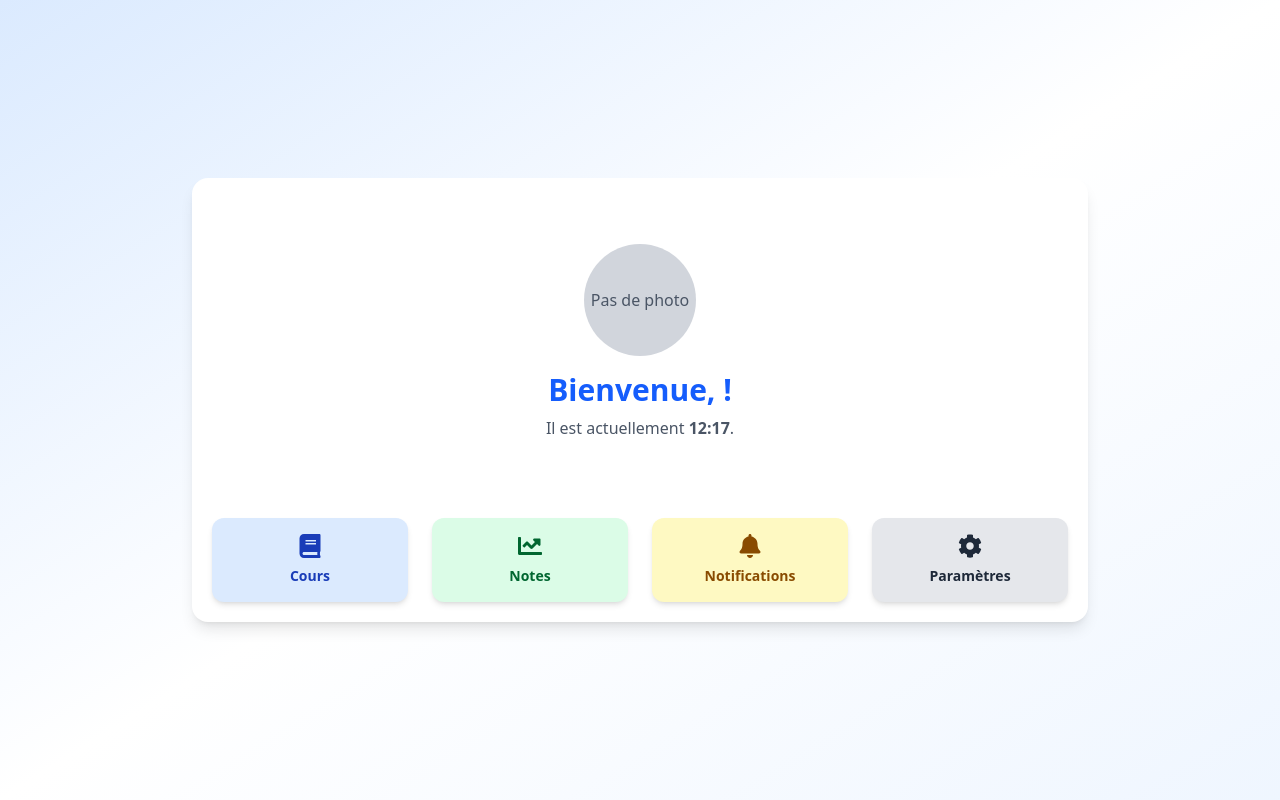
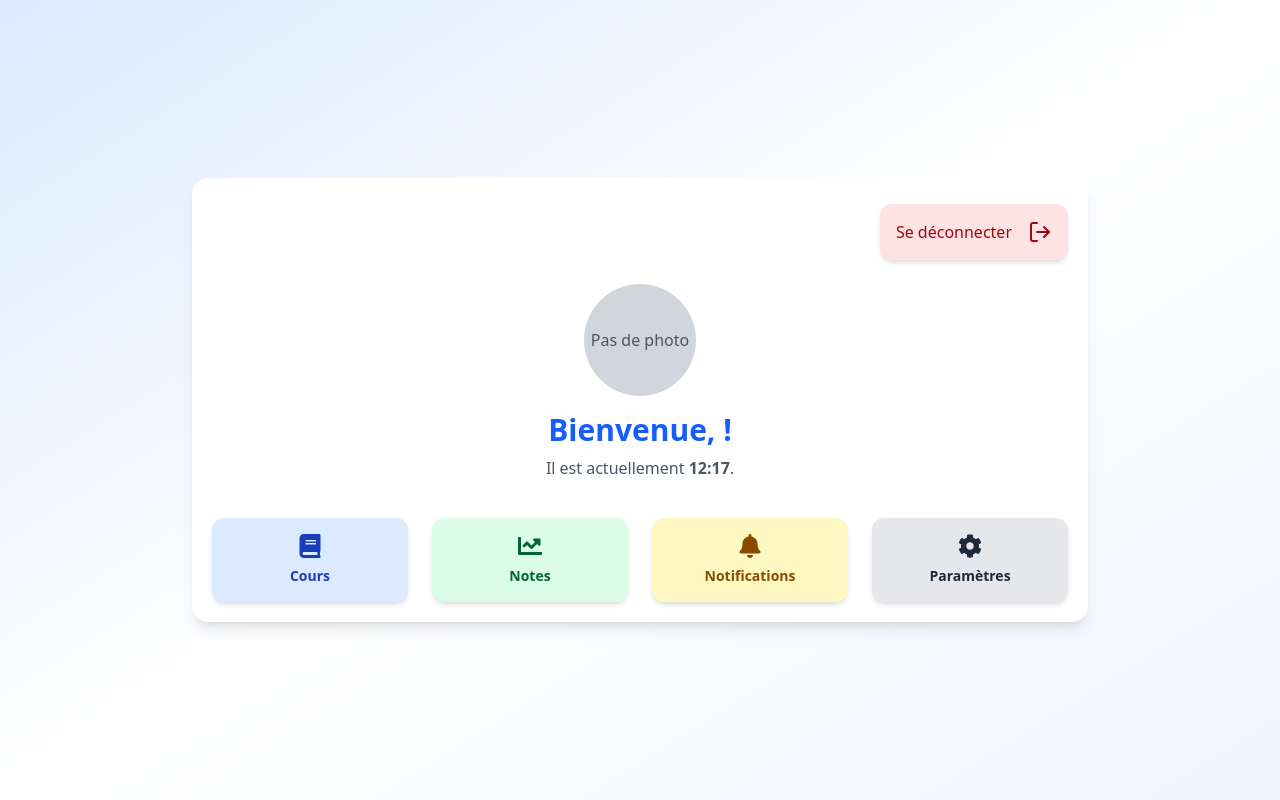
Before and after one commit to CarenneFa/Dashboard_cours, a React (Vite) app: page /home in a window 1280 px wide. Built offline with nearby package versions, Linux system fonts and the light colour scheme; the HTML template or start-up script is replaced by a standard one.

Commit message:
feat: ajout de bouton de déconnexion

```diff
--- a/src/components/Home/HomeHero.jsx
+++ b/src/components/Home/HomeHero.jsx
@@ -1,6 +1,22 @@
+import { LogOut } from "lucide-react";
+import { useNavigate } from "react-router-dom";
+
 export default function HomeHero({ photo, userName, currentTime }) {
+    const navigate = useNavigate();
+
+    const handleLogout = () => {
+        localStorage.removeItem("currentUser");
+        navigate("/");
+    };
+
     return (
         <div className="flex flex-col items-center justify-center h-72 text-center mb-8">
+            <div className="flex justify-end w-full mb-6">
+                <button className="flex flex-row gap-4 justify-center items-center bg-red-100 font-medium dark:bg-red-600 hover:bg-red-200 dark:hover:bg-red-500 text-red-800 dark:text-white p-4 rounded-xl shadow-md transition cursor-pointer" onClick={handleLogout}>
+                    Se déconnecter
+                    <LogOut className="text-2xl" />
+                </button>
+            </div>
             {photo ? (
                 <img
                     src={photo}
```
